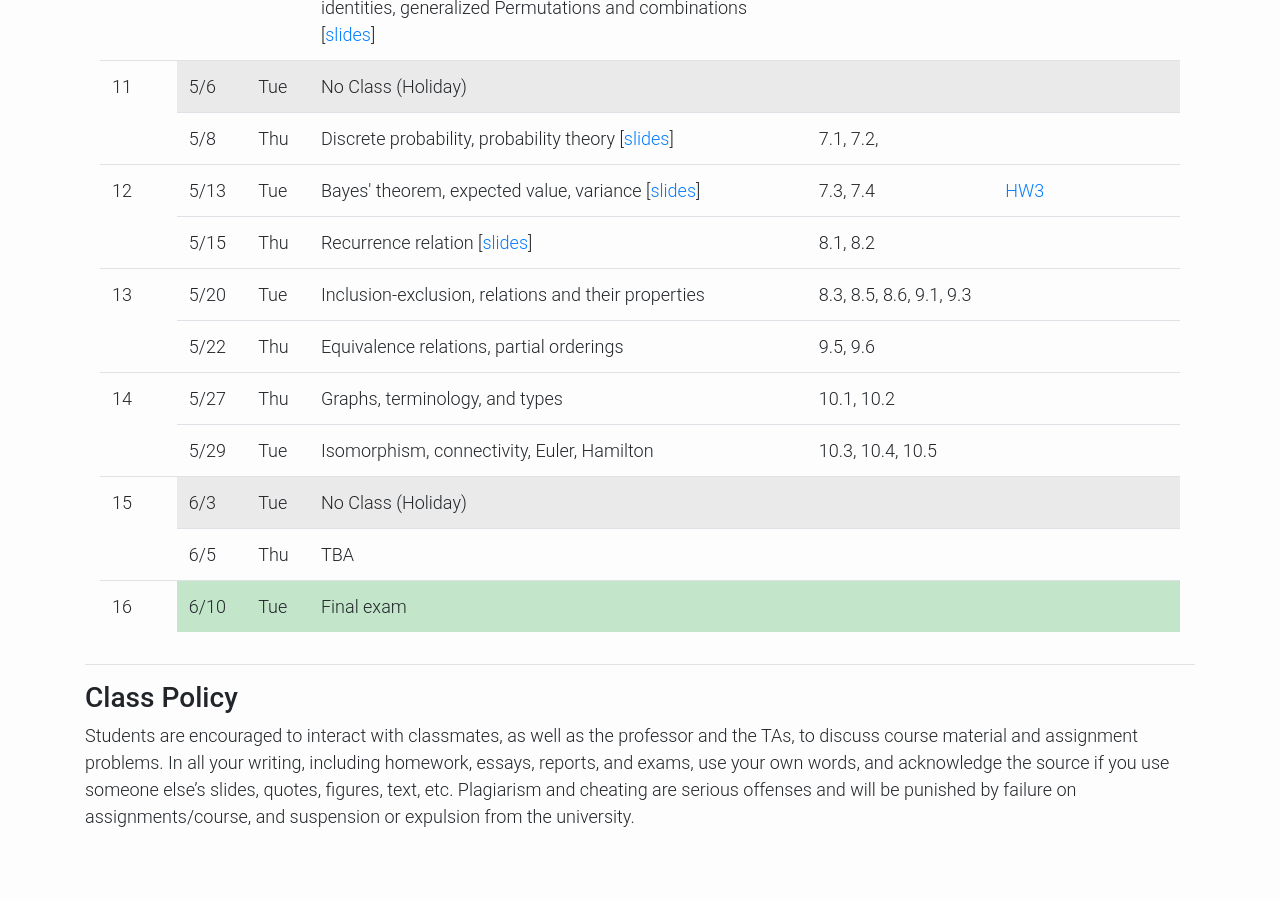
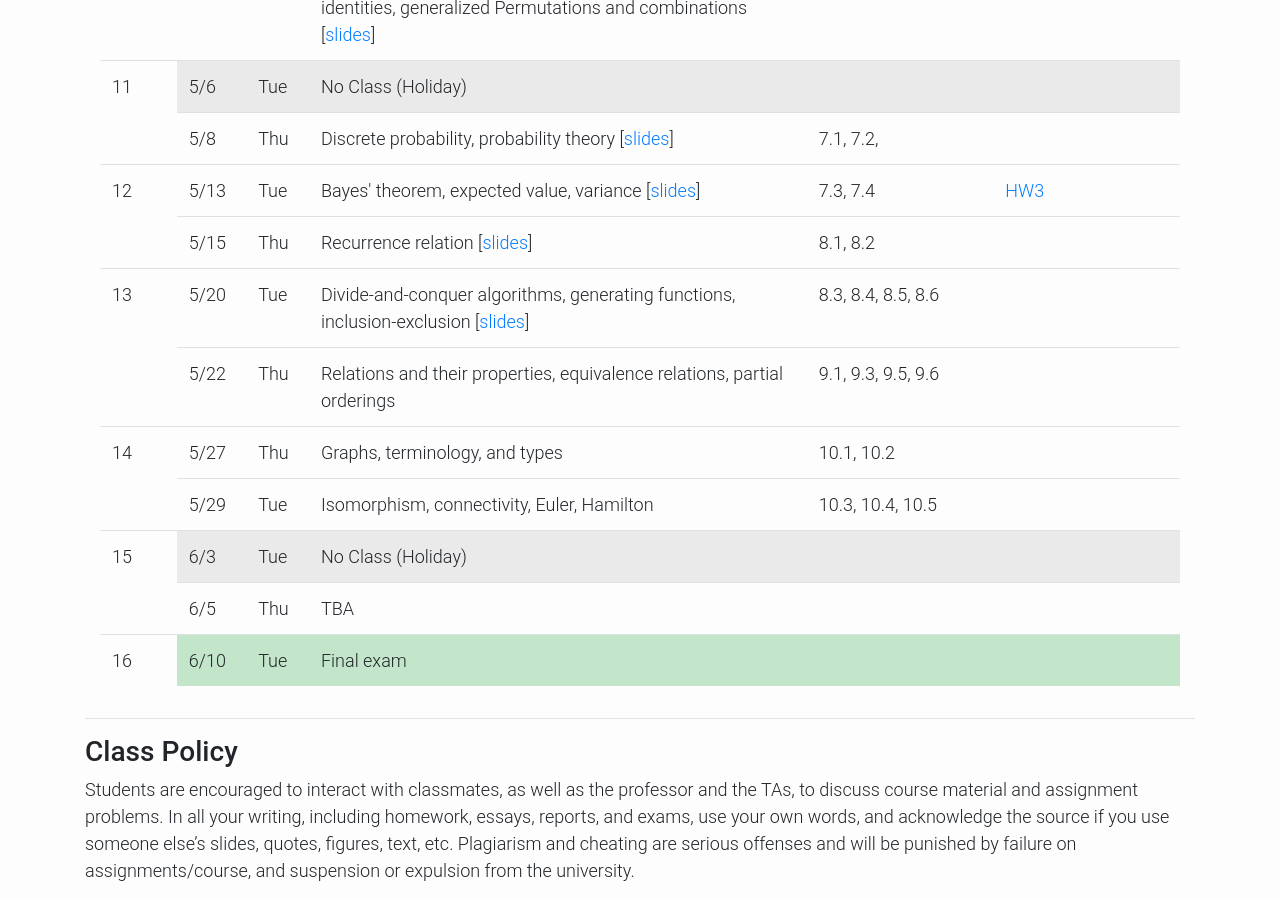
Before and after one commit to kaist-ee213/kaist-ee213.github.io, a Jekyll site: the page built from index.html, in a window 1280 px wide and 900 px high, scrolled down 2427 px. Built offline with Jekyll 4.4.1, drawn with Linux system fonts in a browser that asks for light colours; the list of posts is cut into pages by our own code; before the commit the page ends 3273 px from its top, so only the background shows below that.

Commit message:
update slide 20

```diff
--- a/index.html
+++ b/index.html
@@ -317,15 +317,15 @@ Much of the basic discrete mathematical tools useful in electrical and computer
             <td rowspan="2">13</td>
             <td>5/20</td>
             <td>Tue</td>
-            <td>Inclusion-exclusion, relations and their properties</td>
-            <td>8.3, 8.5, 8.6, 9.1, 9.3</td>
+            <td>Divide-and-conquer algorithms, generating functions, inclusion-exclusion [<a href="https://drive.google.com/file/d/1IPdDQIjEqkrFmoidG10GycD4Q2M6eINR/view?usp=sharing" target="_blank">slides</a>]</td>
+            <td>8.3, 8.4, 8.5, 8.6</td>
             <td></td>
         </tr>
         <tr>
             <td>5/22</td>
             <td>Thu</td>
-            <td>Equivalence relations, partial orderings</td>
-            <td>9.5, 9.6</td>
+            <td>Relations and their properties, equivalence relations, partial orderings</td>
+            <td> 9.1, 9.3, 9.5, 9.6</td>
             <td></td>
         </tr>
         <tr>
```
